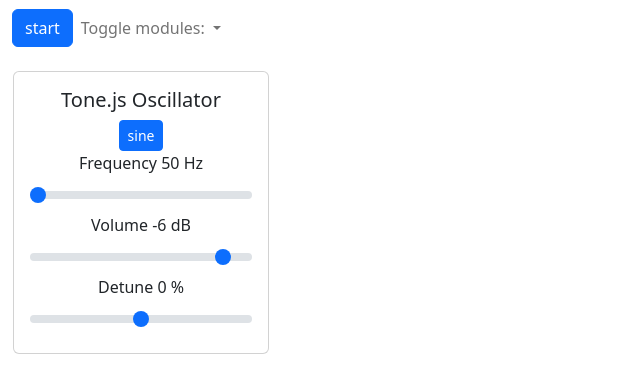
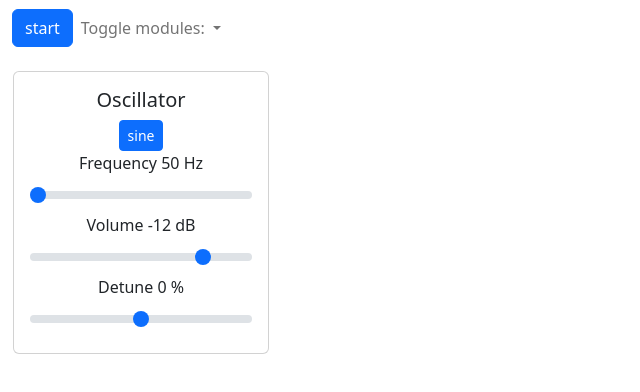
Before and after one commit to oaugele/ReactModSynth, a React (Create React App) app: page / in a window 1280 px wide. Shown: the top 392 px of the page, without its empty margins (0-640 px from the left). Built offline with nearby package versions, Linux system fonts and the light colour scheme.

Commit message:
last minor update. Ready for presentation

```diff
--- a/src/App.css
+++ b/src/App.css
@@ -39,6 +39,7 @@
 
 .module-container {
     margin-left: 10px;
+    margin-bottom: 10px;
     padding: 0px;
 }
 .row {
--- a/src/App.tsx
+++ b/src/App.tsx
@@ -166,13 +166,6 @@ function App() {
                                 >
                                     LFO
                                 </NavDropdown.Item>
-                                <NavDropdown.Item
-                                    onClick={() => {
-                                        oscStop();
-                                    }}
-                                >
-                                    Filter freq
-                                </NavDropdown.Item>
                                 <NavDropdown.Divider />
                             </NavDropdown>
                         </Nav>
--- a/src/components/TonejsFilter/TonejsFilter.tsx
+++ b/src/components/TonejsFilter/TonejsFilter.tsx
@@ -73,7 +73,7 @@ function TonejsFilter(filter: any) {
         <>
             <Card style={{ width: "16rem" }} className="module-container">
                 <Card.Body className="text-center">
-                    <Card.Title>Tone.js Filter</Card.Title>
+                    <Card.Title>Filter</Card.Title>
                     <ButtonGroup size="sm">
                         <Button
                             className="osc-btn"
--- a/src/components/TonejsLFO/TonejsLFO.tsx
+++ b/src/components/TonejsLFO/TonejsLFO.tsx
@@ -18,9 +18,8 @@ interface lfoProps {
 }
 
 function TonejsLFO(props: lfoProps) {
-    //let [lfoState, setlfoState] = useState("oscFreq");
     let [type, setType] = useState("sine");
-    let [freq, setFreq] = useState(50);
+    let [freq, setFreq] = useState(2);
     let [freqSlider, setFreqSlider] = useState(freq);
 
     useEffect(() => {
@@ -103,7 +102,7 @@ function TonejsLFO(props: lfoProps) {
                             type="range"
                             className="form-range"
                             id="freqSlider"
-                            min="0.5"
+                            min="0"
                             max="4000"
                             onChange={changeFreq}
                         />
--- a/src/components/TonejsOscillator/TonejsOscillator.tsx
+++ b/src/components/TonejsOscillator/TonejsOscillator.tsx
@@ -12,7 +12,7 @@ function TonejsOscillator(osc: any) {
     let [freq, setFreq] = useState(50);
     let [freqSlider, setFreqSlider] = useState(freq);
     let [detune, setDetune] = useState(0);
-    let [vol, setVol] = useState(-6);
+    let [vol, setVol] = useState(-12);
 
     useEffect(() => {}, []);
 
@@ -56,7 +56,7 @@ function TonejsOscillator(osc: any) {
         <>
             <Card style={{ width: "16rem" }} className="module-container">
                 <Card.Body className="text-center">
-                    <Card.Title>Tone.js Oscillator</Card.Title>
+                    <Card.Title>Oscillator</Card.Title>
                     <ButtonGroup size="sm">
                         <Button
                             className="osc-btn"
```
